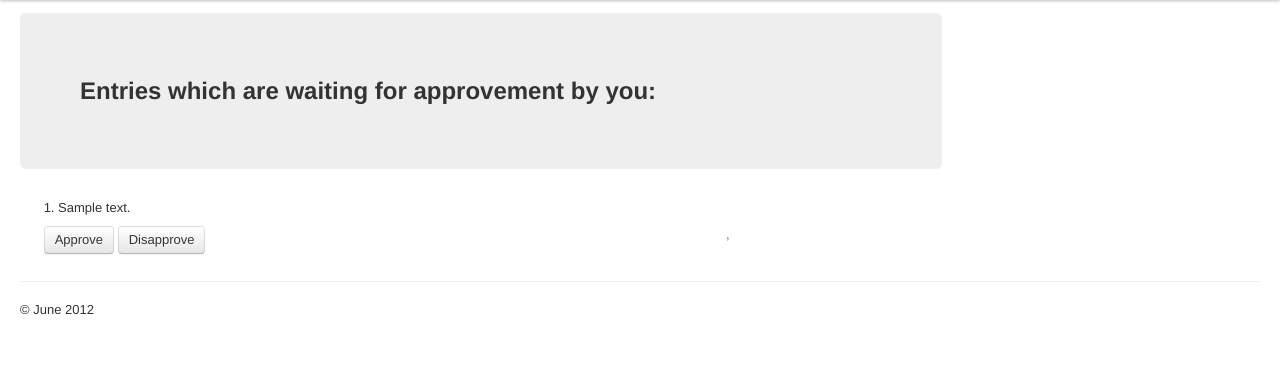
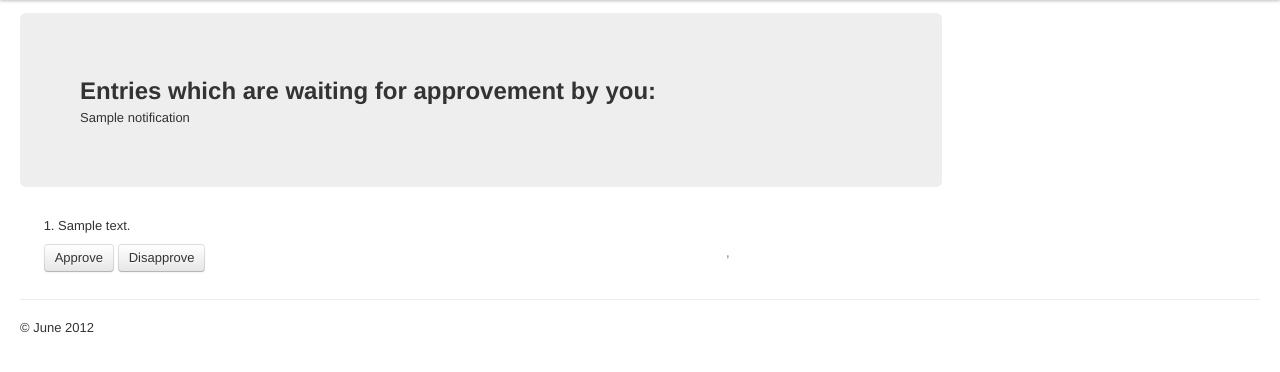
Before and after one commit to grgizem/simple-blog, a Django app: template mysite/templates/approve.html in a window 1280 px wide. Shown: the part 47-419 px from the top of the page. Run offline with Django 3.2, Linux system fonts and the light colour scheme; tables that the repository leaves empty hold one stand-in row (values such as "Sample post"); the template is opened without the code that fills it: values that come from a table or form of the project are taken from there, most other values are stand-ins (such as "Sample title", 1, 10 or a date in 2020); parts of the project's set-up code (start-up, migrations or seed data) failed here and were passed over; some libraries are stand-ins or nearby versions.

Commit message:
notification block added

```diff
--- a/mysite/templates/approve.html
+++ b/mysite/templates/approve.html
@@ -2,6 +2,10 @@
 
 {% block title %}
 <h2>Entries which are waiting for approvement by you:</h2>
+{% endblock %}
+
+{% block notification %}
+{{ notification }}
 {% endblock %}
 
 {% block content %}
```
